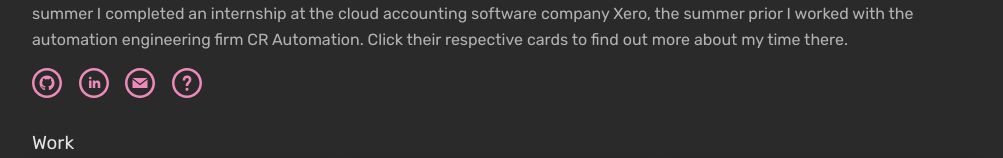
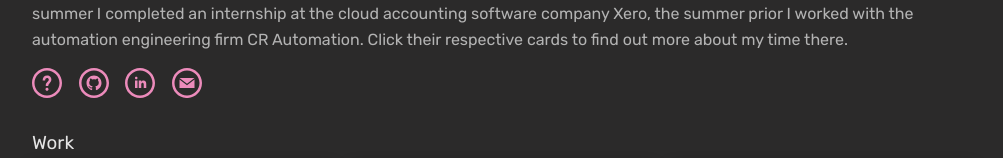
Before and after one commit to joshuarichards001/portfolio, a React (Create React App) app: page / in a window 1280 px wide. Shown: the part 399-557 px from the top of the page, without its empty margins (138-1141 px from the left). Built offline with nearby package versions, Linux system fonts and the light colour scheme.

Commit message:
Code reformatting

```diff
--- a/src/Theme.ts
+++ b/src/Theme.ts
@@ -23,4 +23,4 @@ const themes = {
   Light,
 };
 
-export default themes
+export default themes;
--- a/src/pages/Socials.tsx
+++ b/src/pages/Socials.tsx
@@ -7,59 +7,26 @@ export default function Socials(): ReactElement {
       <a
         target="_blank"
         rel="noreferrer"
-        href="https://github.com/joshuarichards001"
-        title="GitHub"
+        href="https://docs.google.com/document/d/1z3FlAJrECfUwa0-MHCIE9uDEvj7T4aGLa9VDYReASHU/edit?usp=sharing"
+        title="Resume/CV"
       >
-        <svg
-          xmlns="http://www.w3.org/2000/svg"
-          width="30"
-          height="30"
-          viewBox="0 0 24 24"
-        >
+        <svg xmlns="http://www.w3.org/2000/svg" width="30" height="30" viewBox="0 0 24 24">
+          <path d="M12 2c5.514 0 10 4.486 10 10s-4.486 10-10 10-10-4.486-10-10 4.486-10 10-10zm0-2c-6.627 0-12 5.373-12 12s5.373 12 12 12 12-5.373 12-12-5.373-12-12-12zm1.25 17c0 .69-.559 1.25-1.25 1.25-.689 0-1.25-.56-1.25-1.25s.561-1.25 1.25-1.25c.691 0 1.25.56 1.25 1.25zm1.393-9.998c-.608-.616-1.515-.955-2.551-.955-2.18 0-3.59 1.55-3.59 3.95h2.011c0-1.486.829-2.013 1.538-2.013.634 0 1.307.421 1.364 1.226.062.847-.39 1.277-.962 1.821-1.412 1.343-1.438 1.993-1.432 3.468h2.005c-.013-.664.03-1.203.935-2.178.677-.73 1.519-1.638 1.536-3.022.011-.924-.284-1.719-.854-2.297z" />
+        </svg>
+      </a>
+      <a target="_blank" rel="noreferrer" href="https://github.com/joshuarichards001" title="GitHub">
+        <svg xmlns="http://www.w3.org/2000/svg" width="30" height="30" viewBox="0 0 24 24">
           <path d="M12 2c5.514 0 10 4.486 10 10s-4.486 10-10 10-10-4.486-10-10 4.486-10 10-10zm0-2c-6.627 0-12 5.373-12 12s5.373 12 12 12 12-5.373 12-12-5.373-12-12-12zm0 6c-3.313 0-6 2.686-6 6 0 2.651 1.719 4.9 4.104 5.693.3.056.396-.13.396-.289v-1.117c-1.669.363-2.017-.707-2.017-.707-.272-.693-.666-.878-.666-.878-.544-.373.041-.365.041-.365.603.042.92.619.92.619.535.917 1.403.652 1.746.499.054-.388.209-.652.381-.802-1.333-.152-2.733-.667-2.733-2.965 0-.655.234-1.19.618-1.61-.062-.153-.268-.764.058-1.59 0 0 .504-.161 1.65.615.479-.133.992-.199 1.502-.202.51.002 1.023.069 1.503.202 1.146-.776 1.648-.615 1.648-.615.327.826.121 1.437.06 1.588.385.42.617.955.617 1.61 0 2.305-1.404 2.812-2.74 2.96.216.186.412.551.412 1.111v1.646c0 .16.096.347.4.288 2.383-.793 4.1-3.041 4.1-5.691 0-3.314-2.687-6-6-6z" />
         </svg>
       </a>
-
-      <a
-        target="_blank"
-        rel="noreferrer"
-        href="https://www.linkedin.com/in/joshua-stewart-richards/"
-        title="Linkedin"
-      >
-        <svg
-          xmlns="http://www.w3.org/2000/svg"
-          width="30"
-          height="30"
-          viewBox="0 0 24 24"
-        >
+      <a target="_blank" rel="noreferrer" href="https://www.linkedin.com/in/joshua-stewart-richards/" title="Linkedin">
+        <svg xmlns="http://www.w3.org/2000/svg" width="30" height="30" viewBox="0 0 24 24">
           <path d="M12 2c5.514 0 10 4.486 10 10s-4.486 10-10 10-10-4.486-10-10 4.486-10 10-10zm0-2c-6.627 0-12 5.373-12 12s5.373 12 12 12 12-5.373 12-12-5.373-12-12-12zm-2 8c0 .557-.447 1.008-1 1.008s-1-.45-1-1.008c0-.557.447-1.008 1-1.008s1 .452 1 1.008zm0 2h-2v6h2v-6zm3 0h-2v6h2v-2.861c0-1.722 2.002-1.881 2.002 0v2.861h1.998v-3.359c0-3.284-3.128-3.164-4-1.548v-1.093z"></path>
         </svg>
       </a>
-
       <a href="mailto:joshuarichards001@gmail.com" title="Email">
-        <svg
-          xmlns="http://www.w3.org/2000/svg"
-          width="30"
-          height="30"
-          viewBox="0 0 24 24"
-        >
+        <svg xmlns="http://www.w3.org/2000/svg" width="30" height="30" viewBox="0 0 24 24">
           <path d="M12 2.02c5.514 0 10 4.486 10 10s-4.486 10-10 10-10-4.486-10-10 4.486-10 10-10zm0-2c-6.627 0-12 5.373-12 12s5.373 12 12 12 12-5.373 12-12-5.373-12-12-12zm0 12.55l-5.992-4.57h11.983l-5.991 4.57zm0 1.288l-6-4.629v6.771h12v-6.771l-6 4.629z" />
-        </svg>
-      </a>
-
-      <a
-        target="_blank"
-        rel="noreferrer"
-        href="https://docs.google.com/document/d/1z3FlAJrECfUwa0-MHCIE9uDEvj7T4aGLa9VDYReASHU/edit?usp=sharing"
-        title="Resume/CV"
-      >
-        <svg
-          xmlns="http://www.w3.org/2000/svg"
-          width="30"
-          height="30"
-          viewBox="0 0 24 24"
-        >
-          <path d="M12 2c5.514 0 10 4.486 10 10s-4.486 10-10 10-10-4.486-10-10 4.486-10 10-10zm0-2c-6.627 0-12 5.373-12 12s5.373 12 12 12 12-5.373 12-12-5.373-12-12-12zm1.25 17c0 .69-.559 1.25-1.25 1.25-.689 0-1.25-.56-1.25-1.25s.561-1.25 1.25-1.25c.691 0 1.25.56 1.25 1.25zm1.393-9.998c-.608-.616-1.515-.955-2.551-.955-2.18 0-3.59 1.55-3.59 3.95h2.011c0-1.486.829-2.013 1.538-2.013.634 0 1.307.421 1.364 1.226.062.847-.39 1.277-.962 1.821-1.412 1.343-1.438 1.993-1.432 3.468h2.005c-.013-.664.03-1.203.935-2.178.677-.73 1.519-1.638 1.536-3.022.011-.924-.284-1.719-.854-2.297z" />
         </svg>
       </a>
     </div>
```
Also changed, not shown: src/pages/TickerTracker.tsx (+6 -1 lines).
